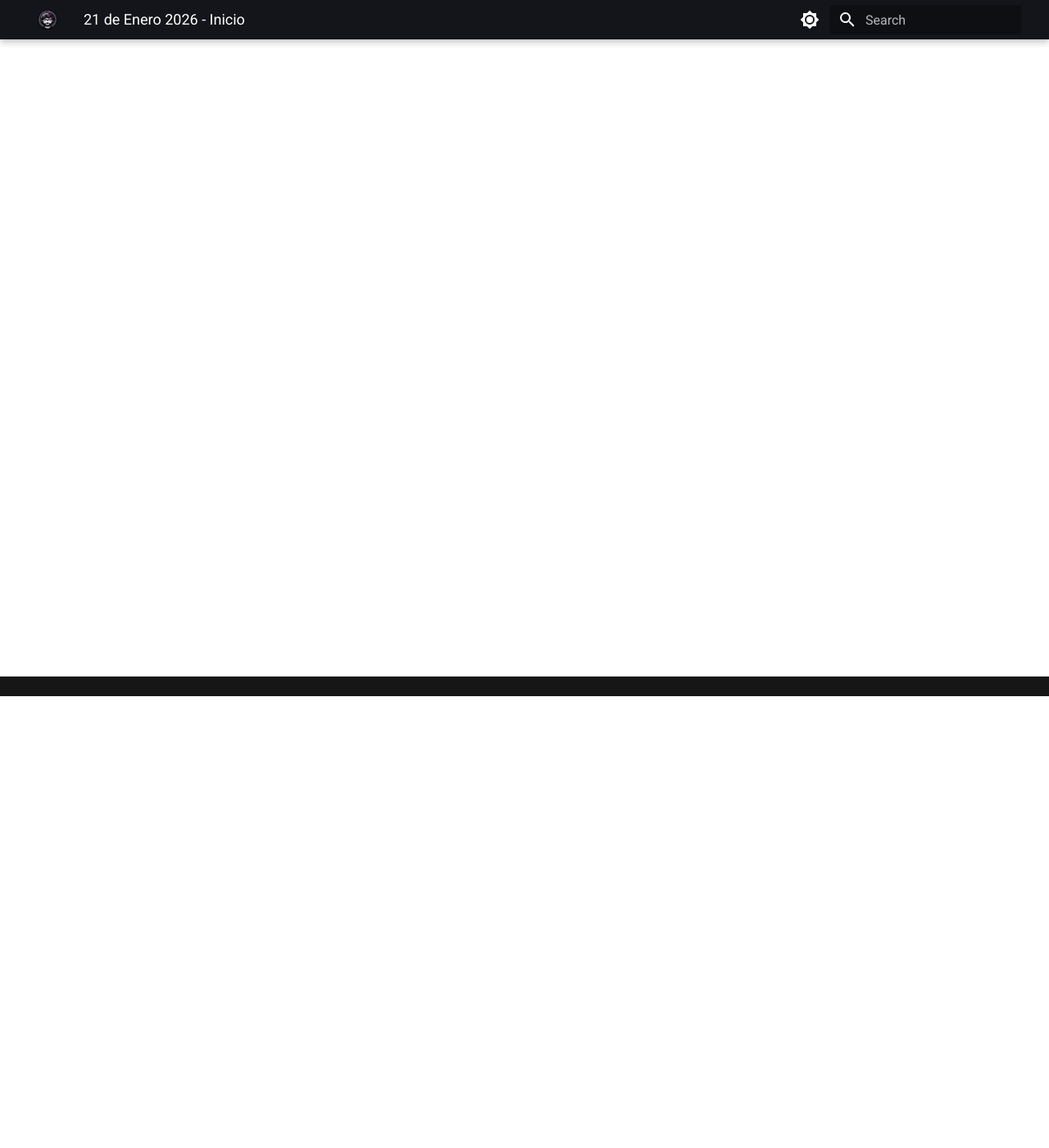
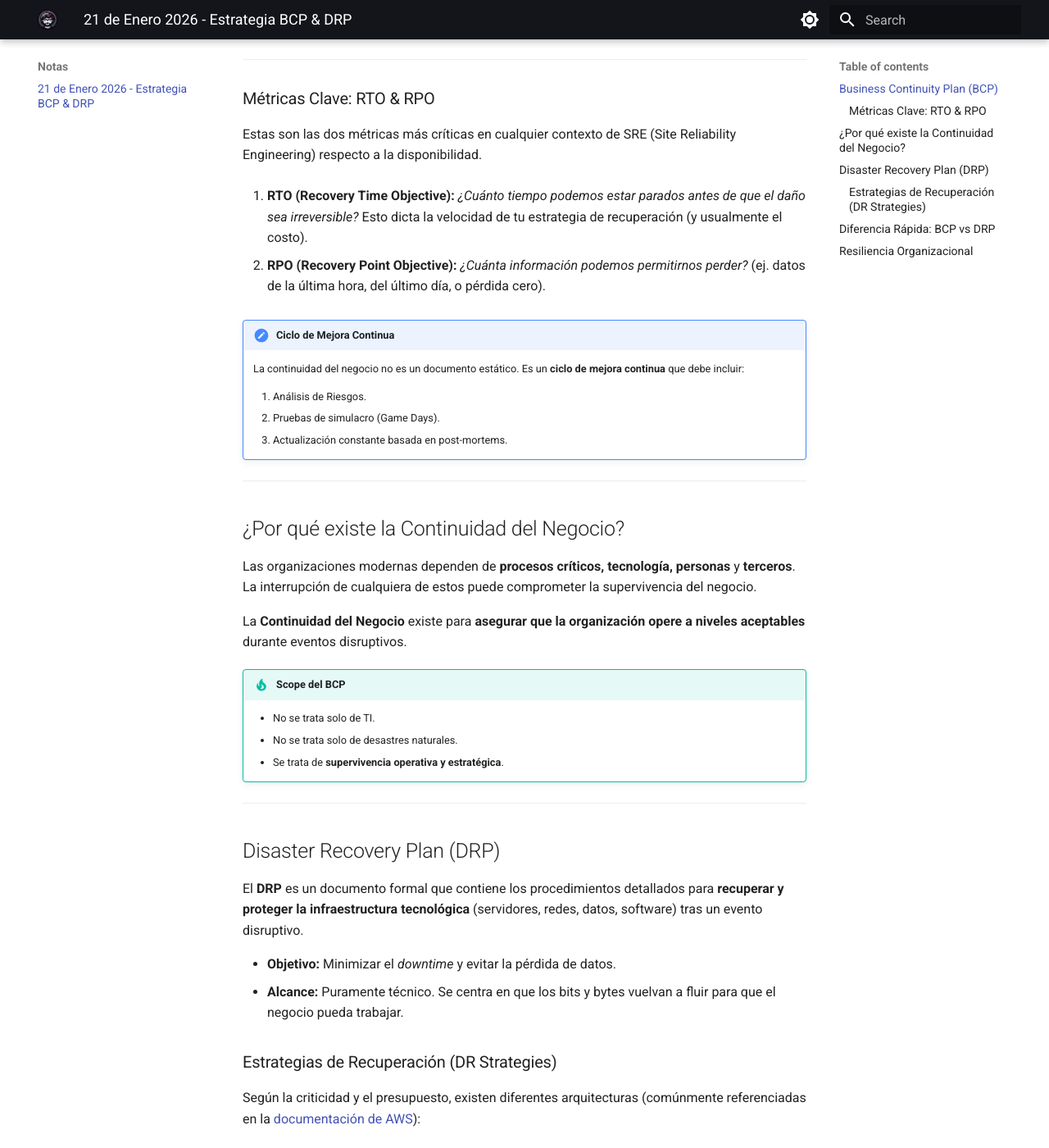
Before and after one commit to m0r4a/cnrd, an MkDocs documentation site: the page built from notes/notas/21_enero_2026.md, in a window 1280 px wide and 1400 px high, scrolled down 551 px. Shown: the whole window at 82% size. Built offline with MkDocs 1.6.1 and Material for MkDocs 9.7.7, drawn with Linux system fonts in a browser that asks for light colours; some of the changed text lies outside the part shown.

Commit message:
First day

```diff
--- a/notes/notas/21_enero_2026.md
+++ b/notes/notas/21_enero_2026.md
@@ -1 +1,114 @@
-# 21 de Enero 2026 - Inicio
+# 21 de Enero 2026 - Estrategia BCP & DRP
+
+## Business Continuity Plan (BCP)
+
+El **BCP** representa la capacidad estratégica y táctica de una organización para **planificar y responder ante incidentes** o interrupciones de negocio, asegurando que la operación continúe a un nivel aceptable.
+
+Se cimenta sobre cuatro pilares fundamentales:
+
+* **Personas:** ¿Quién hace qué si la oficina no es accesible?
+* **Procesos:** ¿Cómo seguimos vendiendo, fabricando o dando soporte?
+* **Infraestructura:** Sedes alternativas o capacidades de trabajo remoto.
+* **Tecnología:** Recuperación de sistemas críticos (ver DRP).
+
+??? info "Contexto Histórico: De la recuperación a la resiliencia"
+    El concepto ha evolucionado significativamente con las décadas:
+
+    * **1970:** La era del "Disaster Recovery" (puramente técnico).
+    * **1980-1990:** Auge de la dependencia tecnológica.
+    * **2000:** Eventos globales y estandarización. Sucesos como el 11-S y el Huracán Katrina demostraron que recuperar datos no bastaba; se necesitaban planes para las personas y las sedes físicas.
+        * 2006: Nace la BS 25999.
+        * 2012: Evoluciona a la [ISO 22301](https://www.iso.org/standard/75106.html).
+    * **Actualidad:** Resiliencia y Ciberseguridad. Hoy no son solo desastres naturales; enfrentamos la Ciber-resiliencia (ej. sobrevivir a un Ransomware) y la Resiliencia Organizacional (adaptarse a shocks de mercado como el COVID).
+
+---
+
+### Métricas Clave: RTO & RPO
+
+Estas son las dos métricas más críticas en cualquier contexto de SRE (Site Reliability Engineering) respecto a la disponibilidad.
+
+1. **RTO (Recovery Time Objective):**
+    *¿Cuánto tiempo podemos estar parados antes de que el daño sea irreversible?*
+    Esto dicta la velocidad de tu estrategia de recuperación (y usualmente el costo).
+
+2. **RPO (Recovery Point Objective):**
+    *¿Cuánta información podemos permitirnos perder?*
+    (ej. datos de la última hora, del último día, o pérdida cero).
+
+!!! note "Ciclo de Mejora Continua"
+    La continuidad del negocio no es un documento estático. Es un **ciclo de mejora continua** que debe incluir:
+
+    1. Análisis de Riesgos.
+    2. Pruebas de simulacro (Game Days).
+    3. Actualización constante basada en post-mortems.
+
+---
+
+## ¿Por qué existe la Continuidad del Negocio?
+
+Las organizaciones modernas dependen de **procesos críticos, tecnología, personas** y **terceros**. La interrupción de cualquiera de estos puede comprometer la supervivencia del negocio.
+
+La **Continuidad del Negocio** existe para **asegurar que la organización opere a niveles aceptables** durante eventos disruptivos.
+
+!!! tip "Scope del BCP"
+    * No se trata solo de TI.
+    * No se trata solo de desastres naturales.
+    * Se trata de **supervivencia operativa y estratégica**.
+
+---
+
+## Disaster Recovery Plan (DRP)
+
+El **DRP** es un documento formal que contiene los procedimientos detallados para **recuperar y proteger la infraestructura tecnológica** (servidores, redes, datos, software) tras un evento disruptivo.
+
+* **Objetivo:** Minimizar el *downtime* y evitar la pérdida de datos.
+* **Alcance:** Puramente técnico. Se centra en que los bits y bytes vuelvan a fluir para que el negocio pueda trabajar.
+
+### Estrategias de Recuperación (DR Strategies)
+
+Según la criticidad y el presupuesto, existen diferentes arquitecturas (comúnmente referenciadas en la [documentación de AWS](https://docs.aws.amazon.com/whitepapers/latest/disaster-recovery-workloads-on-aws/disaster-recovery-options-in-the-cloud.html)):
+
+1. **Backup & Restore:**
+    La opción más económica pero más lenta. Implica restaurar el sistema desde copias de seguridad "frías".
+
+2. **Pilot Light:**
+    Una versión mínima de la infraestructura crítica siempre "encendida" en la nube (la base de datos replicándose, por ejemplo), lista para escalar los servidores de aplicación solo cuando ocurre el desastre.
+
+3. **Hot Standby (Multi-site / Active-Active):**
+    Dos centros de datos (o regiones) funcionando simultáneamente. Si uno cae, el otro asume la carga al instante.
+    * **RTO/RPO:** Cercano a cero.
+    * **Costo:** El más alto (infraestructura duplicada).
+
+---
+
+## Diferencia Rápida: BCP vs DRP
+
+Es común confundirlos. Aquí la distinción clara para no perderse:
+
+=== "BCP (Negocio)"
+    **Enfoque:** Personas y Procesos.
+
+    > "Si la oficina se inunda, los empleados trabajarán desde casa y usaremos este protocolo de comunicación alterno".
+
+    Busca que la empresa siga facturando y operando a pesar del incidente.
+
+=== "DRP (Tecnología)"
+    **Enfoque:** Bits, Datos e Infraestructura.
+
+    > "Si el servidor se quema, activaremos la réplica en la nube y restauraremos la base de datos con el snapshot de las 2:00 AM".
+
+    Busca que los sistemas que soportan al negocio vuelvan a estar online.
+
+---
+
+## Resiliencia Organizacional
+
+Según la norma **ISO 22316**, es la capacidad de una organización para **anticipar, prepararse, responder y adaptarse** a cambios incrementales e interrupciones repentinas para sobrevivir y **prosperar**.
+
+A diferencia de la continuidad tradicional (que busca "volver a la normalidad"), la resiliencia acepta que la "normalidad" ha cambiado y busca que la empresa evolucione.
+
+**Los 3 Pilares de la Resiliencia:**
+
+1. **Absorción:** Aguantar el impacto inicial sin colapsar.
+2. **Adaptación:** Ajustarse operativamente a la nueva realidad.
+3. **Transformación:** Cambiar el modelo de negocio si es necesario para seguir siendo relevante.
```
Also changed, not shown: README.md (added, +5 -0 lines).
